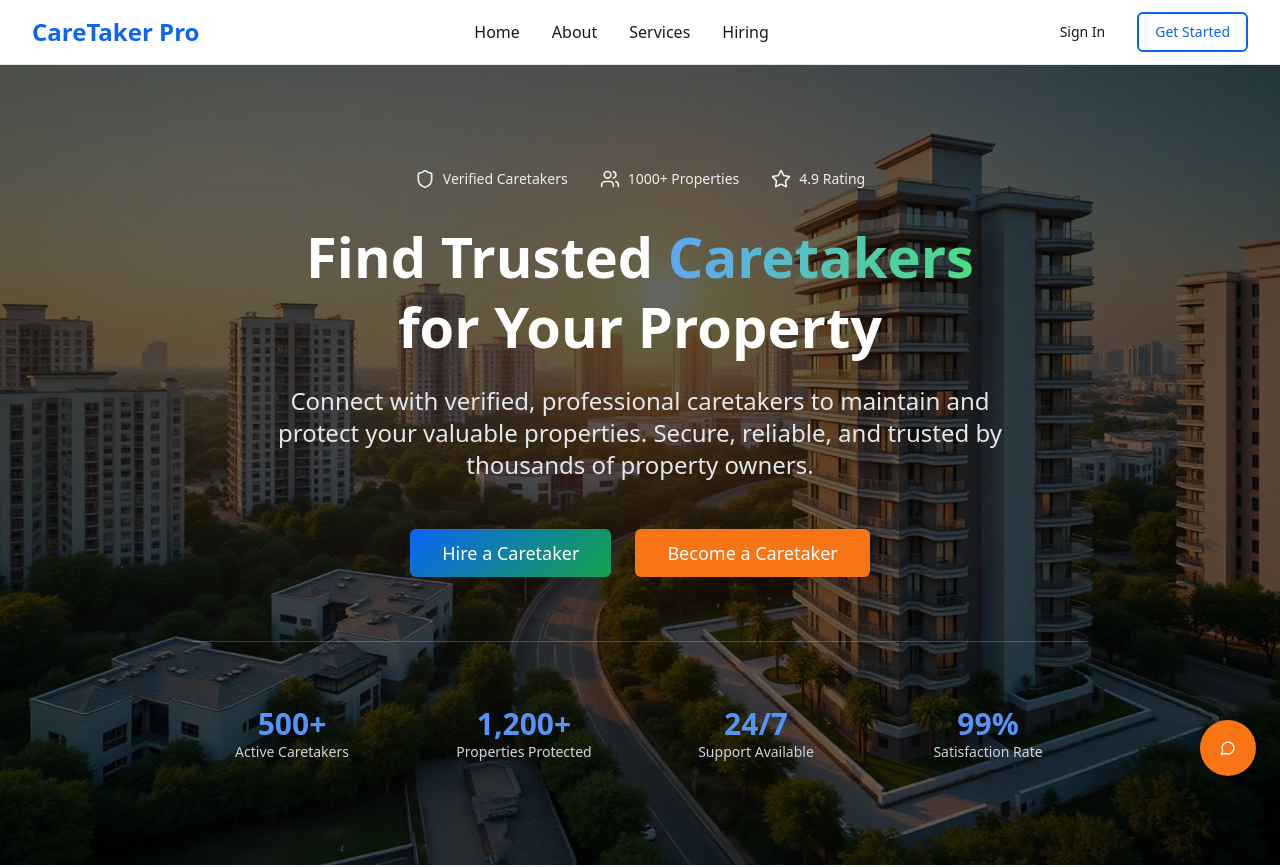
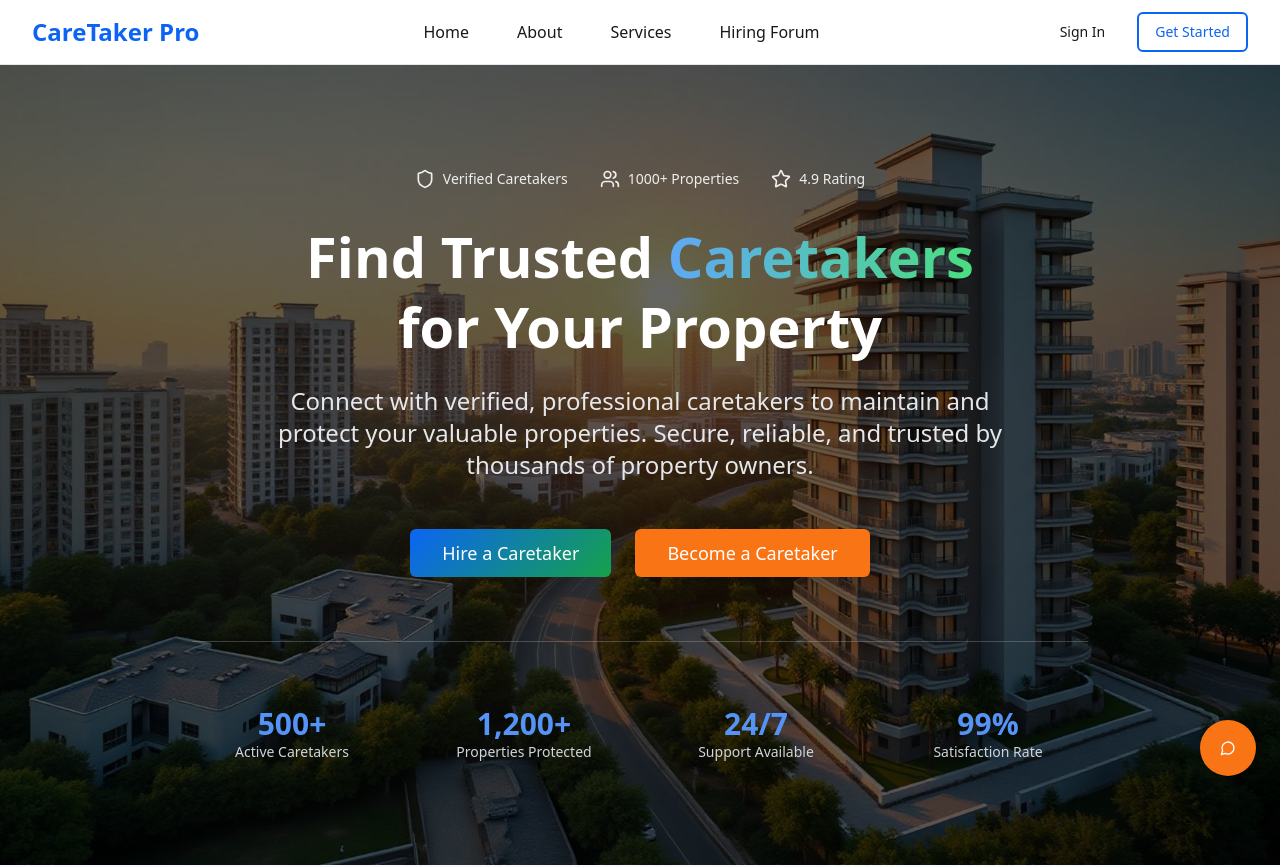
Before and after one commit to Arnav-23511/aid-alchemy-app-56, a React (Vite) app: page / in a window 1280 px wide. Shown: the top 867 px of the page. Built offline with nearby package versions, Linux system fonts and the light colour scheme; the HTML template or start-up script is replaced by a standard one.

Commit message:
Update navigation links and home page

```diff
--- a/src/components/Header.tsx
+++ b/src/components/Header.tsx
@@ -17,11 +17,11 @@ const Header = () => {
           </div>
 
           {/* Desktop Navigation */}
-          <nav className="hidden md:flex space-x-8">
-            <a href="#home" className="text-foreground hover:text-primary transition-colors">Home</a>
+          <nav className="hidden md:flex space-x-12">
+            <button onClick={() => navigate("/")} className="text-foreground hover:text-primary transition-colors">Home</button>
             <a href="#about" className="text-foreground hover:text-primary transition-colors">About</a>
             <a href="#services" className="text-foreground hover:text-primary transition-colors">Services</a>
-            <a href="#contact" className="text-foreground hover:text-primary transition-colors">Hiring</a>
+            <a href="#contact" className="text-foreground hover:text-primary transition-colors">Hiring Forum</a>
           </nav>
 
           {/* Desktop Actions */}
@@ -46,10 +46,10 @@ const Header = () => {
         {isMobileMenuOpen && (
           <div className="md:hidden">
             <div className="px-2 pt-2 pb-3 space-y-1 sm:px-3 border-t border-border">
-              <a href="#home" className="block px-3 py-2 text-foreground hover:text-primary transition-colors">Home</a>
+              <button onClick={() => navigate("/")} className="block px-3 py-2 text-foreground hover:text-primary transition-colors w-full text-left">Home</button>
               <a href="#about" className="block px-3 py-2 text-foreground hover:text-primary transition-colors">About</a>
               <a href="#services" className="block px-3 py-2 text-foreground hover:text-primary transition-colors">Services</a>
-              <a href="#contact" className="block px-3 py-2 text-foreground hover:text-primary transition-colors">Contact</a>
+              <a href="#contact" className="block px-3 py-2 text-foreground hover:text-primary transition-colors">Hiring Forum</a>
               <div className="pt-4 pb-3 border-t border-border">
                 <div className="flex items-center space-x-3">
                   <Button variant="ghost" className="w-full justify-center" onClick={() => navigate("/signin")}>Sign In</Button>
```
